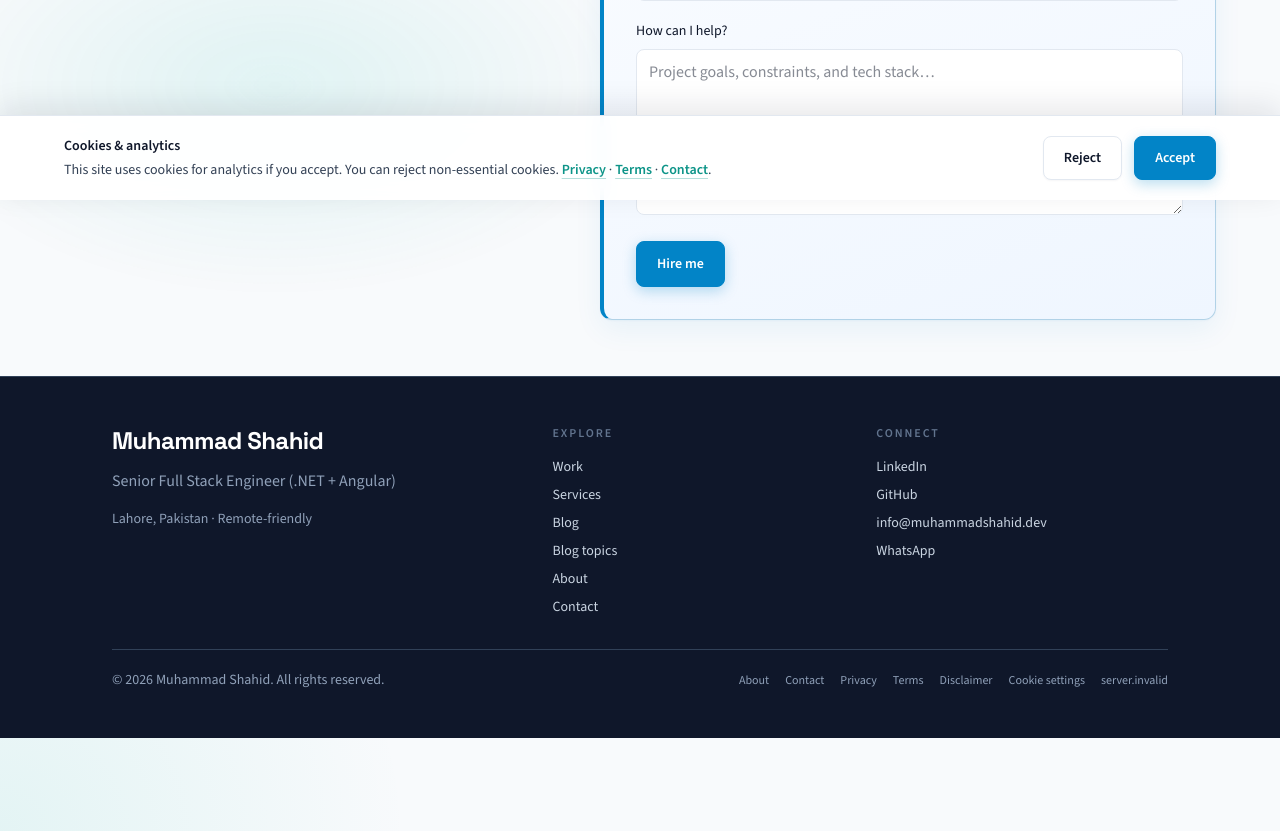
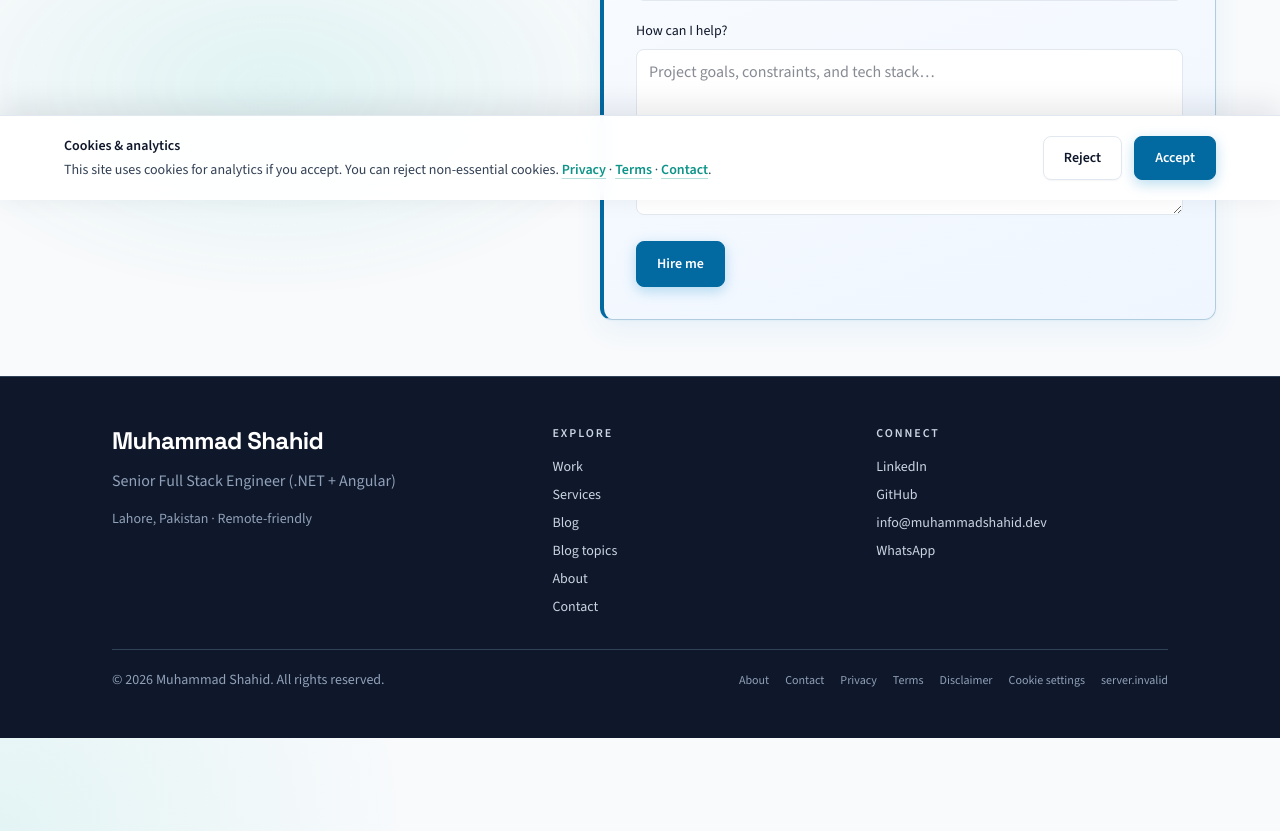
Before and after one commit to ShahidBaloch/muhammadshahid-portfolio, a Next.js app: page /contact in a window 1280 px wide. Shown: the part 600-1431 px from the top of the page. Built offline with nearby package versions, Linux system fonts and the light colour scheme; no server answers.

Commit message:
fix ui issues

```diff
--- a/src/app/globals.css
+++ b/src/app/globals.css
@@ -18,8 +18,8 @@
   --color-muted: #64748b;
   --color-label: #64748b;
   --color-kicker: #94a3b8;
-  --color-teal: #0284c7;
-  --color-teal-bright: #0ea5e9;
+  --color-teal: #0369a1;
+  --color-teal-bright: #0284c7;
   --color-link: #0d9488;
   --color-link-bright: #14b8a6;
   --color-cyan: #94a3b8;
--- a/src/app/page.tsx
+++ b/src/app/page.tsx
@@ -93,20 +93,20 @@ export default function HomePage() {
           <ProfileCard />
         </div>
 
-        <dl className="card-band">
+        <div className="card-band" role="region" aria-label="Key statistics">
           <div className="container-narrow grid grid-cols-2 gap-4 px-5 py-5 sm:grid-cols-4 sm:gap-6 sm:px-8 sm:py-6 lg:px-12">
             {trustStats.map((item) => (
               <div key={item.label} className="flex min-w-0 flex-col-reverse text-center sm:text-left">
-                <dt className="mt-1 text-xs font-semibold uppercase tracking-[0.14em] text-muted">
+                <p className="mt-1 text-xs font-semibold uppercase tracking-[0.14em] text-muted">
                   {item.label}
-                </dt>
-                <dd className="font-display text-base font-bold text-heading sm:text-xl">
+                </p>
+                <p className="font-display text-base font-bold text-heading sm:text-xl">
                   {item.value}
-                </dd>
+                </p>
               </div>
             ))}
           </div>
-        </dl>
+        </div>
       </section>
 
       <section className="section-pad" aria-labelledby="home-work-heading">
--- a/src/components/Footer.tsx
+++ b/src/components/Footer.tsx
@@ -18,7 +18,7 @@ export function Footer() {
           </div>
 
           <nav aria-label="Footer">
-            <p className="text-xs font-semibold uppercase tracking-[0.16em] text-slate-500">Explore</p>
+            <p className="text-xs font-semibold uppercase tracking-[0.16em] text-slate-300">Explore</p>
             <ul className="mt-4 space-y-2 text-sm text-slate-300">
               <li>
                 <Link href="/work" className="transition hover:text-link-bright">
@@ -54,7 +54,7 @@ export function Footer() {
           </nav>
 
           <nav aria-label="Social">
-            <p className="text-xs font-semibold uppercase tracking-[0.16em] text-slate-500">Connect</p>
+            <p className="text-xs font-semibold uppercase tracking-[0.16em] text-slate-300">Connect</p>
             <ul className="mt-4 space-y-2 text-sm text-slate-300">
               <li>
                 <a
```
Also changed, not shown: 1 other file (tests, documents, lock files or other folders).
